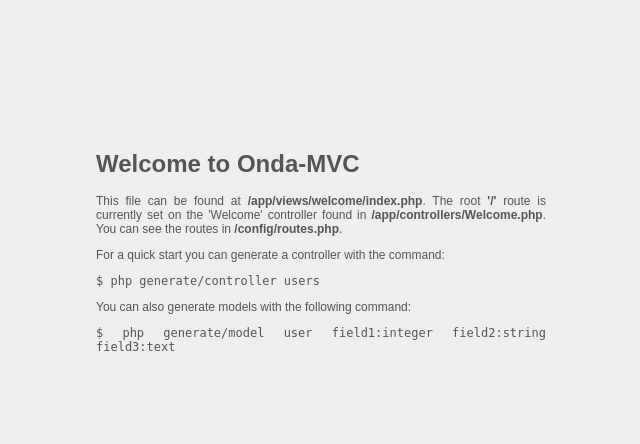
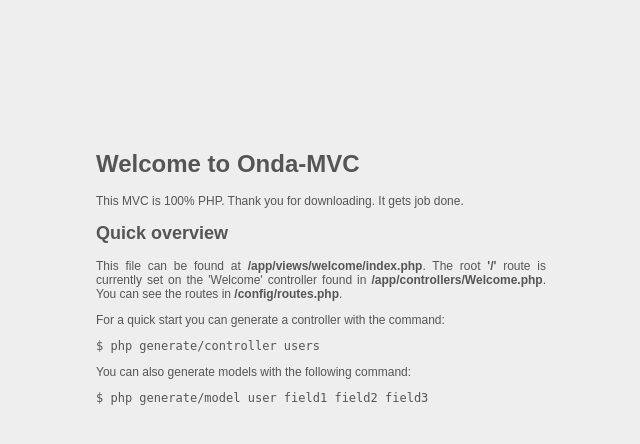
Before and after one commit to sarbull/onda-mvc, a PHP site: the page made by app/views/welcome/index.php in a window 1280 px wide. Shown: the top 444 px of the page, without its empty margins (319-959 px from the left). Run offline with PHP 8.4, Linux system fonts and the light colour scheme; the template is opened without the code that fills it, so the values that code supplies are empty.

Commit message:
Updated welcome index

```diff
--- a/app/views/welcome/index.php
+++ b/app/views/welcome/index.php
@@ -15,6 +15,8 @@
     </style>
     <div id="welcome">
       <h1>Welcome to Onda-MVC</h1>
+      <p>This MVC is 100% PHP. Thank you for downloading. It gets job done.</p>
+      <h2>Quick overview</h2>
       <p>This file can be found at <strong>/app/views/welcome/index.php</strong>.
       The root <strong>'/'</strong> route is currently set on the 'Welcome'
       controller found in <strong>/app/controllers/Welcome.php</strong>. You can
@@ -25,6 +27,6 @@
       </code>
       <p>You can also generate models with the following command:</p>
       <code>
-        $ php generate/model user field1:integer field2:string field3:text
+        $ php generate/model user field1 field2 field3
       </code>
     </div>
```
